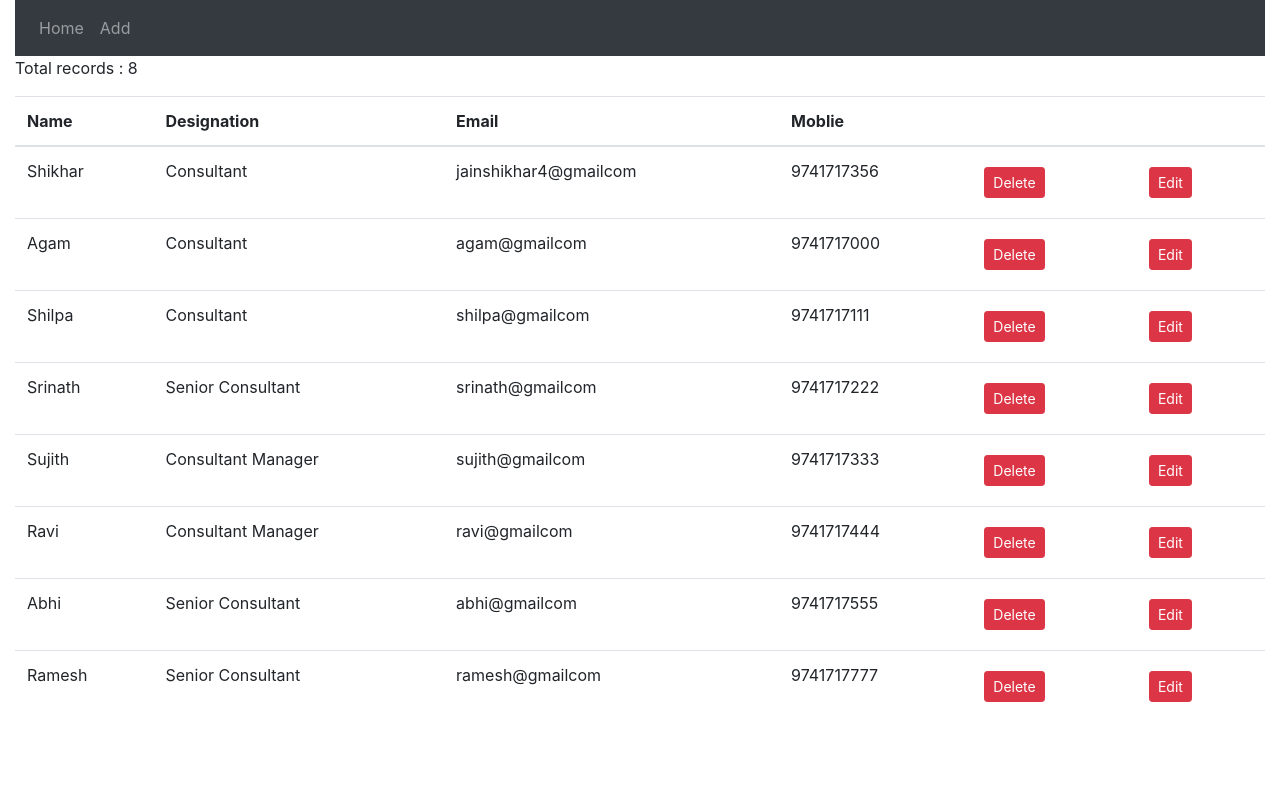
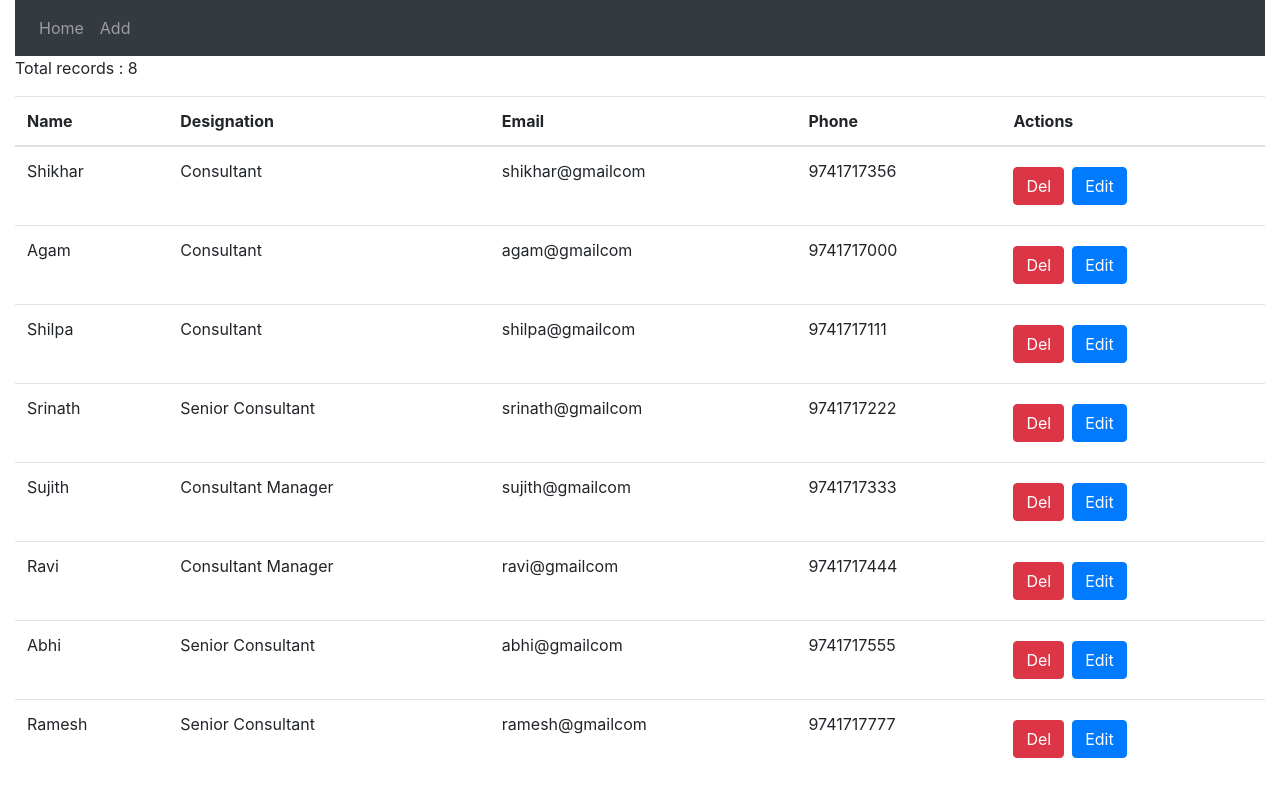
Before and after one commit to ShikharBh/employeemanagement, a React (Create React App) app: page / in a window 1280 px wide. Shown: the top 796 px of the page. Built offline with nearby package versions, Linux system fonts and the light colour scheme.

Commit message:
code enhancement.

```diff
--- a/package.json
+++ b/package.json
@@ -11,6 +11,7 @@
     "react": "^16.13.1",
     "react-bootstrap": "^1.3.0",
     "react-dom": "^16.13.1",
+    "react-router-dom": "^5.2.0",
     "react-scripts": "3.4.3"
   },
   "scripts": {
--- a/src/App.js
+++ b/src/App.js
@@ -1,43 +1,38 @@
-import React, { Component } from "react";
+import React, { useState, useEffect } from "react";
 import "./App.css";
+import { Route, Switch, withRouter } from "react-router-dom";
 import Home from "./components/homePage/homePage";
 import Navbar from "./components/navbar/navbar";
+import Add from "./components/addEmployee/addEmployee";
 import { getEmployees } from "./services/fakeEmployeeService";
-// import {Modal} from './components/modal/modal'
 
-class App extends Component {
-  constructor() {
-    super();
-    this.state = { employees: getEmployees() };
-  }
+function App() {
+  const [employees, setemployee] = useState(getEmployees());
 
-  // getConfirmation = (employee) => {
-
-  // };
-
-  handleDelete = (employee) => {
-    //alert('Do you want to delete the record?');
-    const result = window.confirm("want to delete?");
-    if (result) {
-      const employees = this.state.employees.filter(
-        (e) => e._id !== employee._id
-      );
-      this.setState({ employees });
-    }
+  const handleDelete = (employee) => {
+    const employe = employees.filter((e) => e._id !== employee._id);
+    setemployee(employe);
   };
 
-  render() {
-    return (
-      <div className="container-fluid">
-        <Navbar />
-        <Home
-          onDelete={this.handleDelete}
-          employees={this.state.employees}
-          getConfirmation={this.getConfirmation}
-        />
+  useEffect( () => console.log('Refresh'));
+
+
+  return (
+    <div className="container-fluid">
+      <Navbar />
+      <div>
+        <Switch>
+          <Route
+            path="/"
+            render={(props) => (
+              <Home onDelete={handleDelete} employees={employees} {...props}/>
+            )}
+          />
+          <Route path="/Add" component={Add} />
+        </Switch>
       </div>
-    );
-  }
+    </div>
+  );
 }
 
-export default App;
+export default withRouter(App);
--- /dev/null
+++ b/src/components/addEmployee/addEmployee.jsx
@@ -0,0 +1,7 @@
+import React from 'react';
+
+const Add = () => {
+    return ( <h1>Add member</h1> );
+}
+
+export default Add;
--- a/src/components/homePage/homePage.jsx
+++ b/src/components/homePage/homePage.jsx
@@ -1,5 +1,5 @@
-import React, { Component, useState } from "react";
-import {Modale} from '../modal/modal';
+import React from "react";
+import ModalItem from "../modal/modal";
 
 function Home(props) {
   if (props.employees.length === 0) {
@@ -14,9 +14,9 @@ function Home(props) {
             <th>Name</th>
             <th>Designation</th>
             <th>Email</th>
-            <th>Moblie</th>
-            <th></th>
-            <th></th>
+            <th>Phone</th>
+            <th>Actions</th>
+
           </tr>
         </thead>
         <tbody>
@@ -27,17 +27,11 @@ function Home(props) {
               <td>{employee.Email}</td>
               <td>{employee.phoneNumber}</td>
               <td>
-                <button
-                  onClick={Modale}
-                  className="btn btn-danger btn-sm m-2"
-                >
-                  Delete
-                </button>
-              </td>
-              <td>
+                <ModalItem onDelete={props.onDelete} employee={employee} />
+
                 <button
                   onClick={() => this.handleEdit(employee)}
-                  className="btn btn-danger btn-sm m-2"
+                  className="btn btn-primary m-2"
                 >
                   Edit
                 </button>
--- a/src/components/modal/modal.jsx
+++ b/src/components/modal/modal.jsx
@@ -1,52 +1,36 @@
-import React from "react";
+import React,{useState} from "react";
 import Modal from "react-bootstrap/Modal";
-import ModalBody from "react-bootstrap/ModalBody";
-import ModalHeader from "react-bootstrap/ModalHeader";
-import ModalFooter from "react-bootstrap/ModalFooter";
-import ModalTitle from "react-bootstrap/ModalTitle";
+import Button from "react-bootstrap/Button"
 
-export function Modale() {
-    console.log("model");
+
+function ModalItem(props) {
+  const [show, setShow] = useState(false);
+
+  const handleClose = () => setShow(false);
+  const handleShow = () => setShow(true);
+
   return (
-    <Modal show={true}>
-    <ModalHeader>
-      <ModalTitle>Hi</ModalTitle>
-    </ModalHeader>
-    <ModalBody>asdfasdf</ModalBody>
-    <ModalFooter>This is the footer</ModalFooter>
-  </Modal>
+    <>
+      <Button variant="danger" onClick={handleShow}>
+        Del
+      </Button>
 
-    // <div  className="modal"  show={true}>
-    //   <div className="modal-dialog">
-    //     <div className="modal-content">
-    //       <div className="modal-header">
-    //         <h5 className="modal-title">Modal title</h5>
-    //         <button
-    //           type="button"
-    //           className="close"
-    //           data-dismiss="modal"
-    //           aria-label="Close"
-    //         >
-    //           <span aria-hidden="true">&times;</span>
-    //         </button>
-    //       </div>
-    //       <div className="modal-body">
-    //         <p>Modal body text goes here.</p>
-    //       </div>
-    //       <div className="modal-footer">
-    //         <button
-    //           type="button"
-    //           className="btn btn-secondary"
-    //           data-dismiss="modal"
-    //         >
-    //           Close
-    //         </button>
-    //         <button type="button" className="btn btn-primary">
-    //           Save changes
-    //         </button>
-    //       </div>
-    //     </div>
-    //   </div>
-    // </div>
+      <Modal show={show} onHide={handleClose}>
+        <Modal.Header closeButton>
+          <Modal.Title>Delete Confirmation</Modal.Title>
+        </Modal.Header>
+  <Modal.Body>Do you want to delete {props.employee.name} ?</Modal.Body>
+        <Modal.Footer>
+          <Button variant="secondary" onClick={handleClose}>
+            Close
+          </Button>
+          <Button variant="primary" onClick={() => props.onDelete(props.employee)}>
+            Delete
+          </Button>
+        </Modal.Footer>
+      </Modal>
+    </>
   );
 }
+
+export default ModalItem;
--- a/src/components/navbar/navbar.jsx
+++ b/src/components/navbar/navbar.jsx
@@ -1,18 +1,19 @@
 import React, { Component } from 'react';
+import {Link} from 'react-router-dom';
 
 class Navbar extends Component {
     state = {  }
     render() {
         return (
-            <nav class="navbar navbar-expand-lg navbar-dark bg-dark">
+            <nav className="navbar navbar-expand-lg navbar-dark bg-dark">
 
-            <button class="navbar-toggler" type="button" data-toggle="collapse" data-target="#navbarNavAltMarkup" aria-controls="navbarNavAltMarkup" aria-expanded="false" aria-label="Toggle navigation">
-              <span class="navbar-toggler-icon"></span>
+            <button className="navbar-toggler" type="button" data-toggle="collapse" data-target="#navbarNavAltMarkup" aria-controls="navbarNavAltMarkup" aria-expanded="false" aria-label="Toggle navigation">
+              <span className="navbar-toggler-icon"></span>
             </button>
-            <div class="collapse navbar-collapse" id="navbarNavAltMarkup">
-              <div class="navbar-nav">
-                <a class="nav-link" href="#">Home </a>
-                <a class="nav-link" href="#">Add</a>
+            <div className="collapse navbar-collapse" id="navbarNavAltMarkup">
+              <div className="navbar-nav">
+                <Link className="nav-link" to="/">Home </Link>
+                <Link className="nav-link" to="/Add">Add </Link>
 
               </div>
             </div>
--- a/src/index.js
+++ b/src/index.js
@@ -5,10 +5,15 @@ import App from "./App";
 import * as serviceWorker from "./serviceWorker";
 import "bootstrap/dist/css/bootstrap.css";
 import "font-awesome/css/font-awesome.css";
+import { BrowserRouter, withRouter} from 'react-router-dom';
+
+const WithRouterApp = withRouter(App);
 
 ReactDOM.render(
   <React.StrictMode>
-    <App />
+    <BrowserRouter>
+    <WithRouterApp />
+    </BrowserRouter>
   </React.StrictMode>,
   document.getElementById("root")
 );
--- a/src/services/fakeEmployeeService.js
+++ b/src/services/fakeEmployeeService.js
@@ -4,7 +4,7 @@ const employees = [
     name: "Shikhar",
     position: { _id: "5b21ca3eeb7f6fbccd471818", name: "Consultant" },
     phoneNumber: 9741717356,
-    Email: "jainshikhar4@gmailcom",
+    Email: "shikhar@gmailcom",
   },
   {
     _id: "5b21ca3eeb7f6fbccd471813",
```
Also changed, not shown: 1 other file (tests, documents, lock files or other folders).
